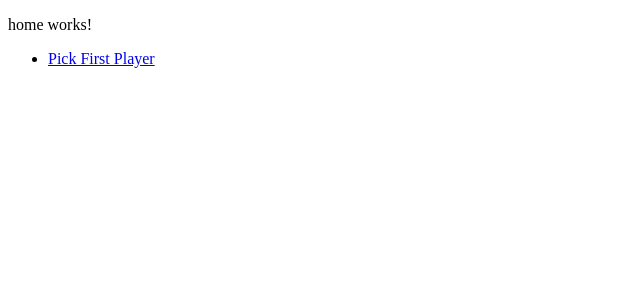
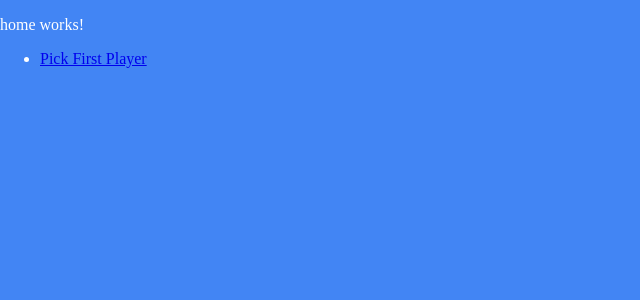
Before and after one commit to yohanpannet/WhoStarts, an Angular app: page /home in a window 1280 px wide. Shown: the top 300 px of the page, without its empty margins (0-640 px from the left). Built offline with nearby package versions, Linux system fonts and the light colour scheme.

Commit message:
canvas size

```diff
--- a/src/app/app.component.scss
+++ b/src/app/app.component.scss
@@ -0,0 +1,9 @@
+:host{
+    background: #4285f4;
+    color:#fff;
+    position: fixed;
+    top:0;
+    left: 0;
+    width: 100vw;
+    height: 100vh;
+}
--- a/src/app/pick-first-player/pick-first-player.component.html
+++ b/src/app/pick-first-player/pick-first-player.component.html
@@ -1,2 +1,2 @@
 <p class='placeholder'>pick-first-player works well!</p>
-<canvas #canvas width="600" height="300"></canvas>
+<canvas #canvas width={{width}} height={{height}}></canvas>
--- a/src/app/pick-first-player/pick-first-player.component.scss
+++ b/src/app/pick-first-player/pick-first-player.component.scss
@@ -1,3 +1,14 @@
+:host {
+    display: flex;
+    height: 100%;
+}
+
 .placeholder {
-    position: absolute
+    position: absolute;
+    top:0;
+    left: 0;
 }
+canvas {
+    width: 100%;
+    height: 100%;
+}
--- a/src/app/pick-first-player/pick-first-player.component.ts
+++ b/src/app/pick-first-player/pick-first-player.component.ts
@@ -1,4 +1,5 @@
-import { Component, HostListener, ViewChild, ElementRef } from '@angular/core';
+import { Component, HostListener, ViewChild, ElementRef, Inject } from '@angular/core';
+import { DOCUMENT } from '@angular/common';
 
 @Component({
   selector: 'app-pick-first-player',
@@ -8,11 +9,29 @@ import { Component, HostListener, ViewChild, ElementRef } from '@angular/core';
 export class PickFirstPlayerComponent {
   @ViewChild('canvas', { static: true })
   canvas!: ElementRef<HTMLCanvasElement>;
+
+  private ctx: CanvasRenderingContext2D | null = null;
+  width = 0;
+  height = 0;
+
+  constructor (private elementRef: ElementRef<HTMLElement>){
+
+  }
+
+  ngOnInit(): void {
+    this.width = this.elementRef.nativeElement.offsetWidth;
+    this.height = this.elementRef.nativeElement.offsetHeight;
+    //console.log(this.elementRef);
+    this.ctx = this.canvas.nativeElement.getContext('2d');
+  }
+
   @HostListener('touchstart', ['$event'])
+  @HostListener('touchmove', ['$event'])
   handleTouch(event:TouchEvent){
     console.log(`%c ${event.type}`, 'color: pink');
     console.log(event)
     if (!this.ctx) return;
+    this.ctx.clearRect(0, 0, this.width, this.height);
     for (var i = 0; i < event.touches.length; i++) {
       var touch = event.touches[i];
       this.ctx.beginPath();
@@ -21,21 +40,13 @@ export class PickFirstPlayerComponent {
       this.ctx.stroke();
     }
   }
-  @HostListener('touchmove', ['$event'])
-  handleTouchMove(event:TouchEvent){
-    console.log(`%c ${event.type}`, 'color: lime');
-    console.log(event)
-  }
+
   @HostListener('touchend', ['$event'])
   handleTouchEnd(event:TouchEvent){
     console.log(`%c ${event.type}`, 'color: orange');
     console.log(event)
-  }
-
-  private ctx: CanvasRenderingContext2D | null = null;
-
-  ngOnInit(): void {
-    this.ctx = this.canvas.nativeElement.getContext('2d');
+    if (!this.ctx) return;
+    this.ctx.clearRect(0, 0, this.width, this.height);
   }
 
 }
--- a/src/index.html
+++ b/src/index.html
@@ -4,7 +4,7 @@
   <meta charset="utf-8">
   <title>WhoStartsNG</title>
   <base href="/">
-  <meta name="viewport" content="width=device-width, initial-scale=1">
+  <meta name="viewport" content="width=device-width, initial-scale=1, user-scalable=0">
   <link rel="icon" type="image/x-icon" href="favicon.ico">
   <link rel="manifest" href="manifest.webmanifest">
   <meta name="theme-color" content="#1976d2">
```
